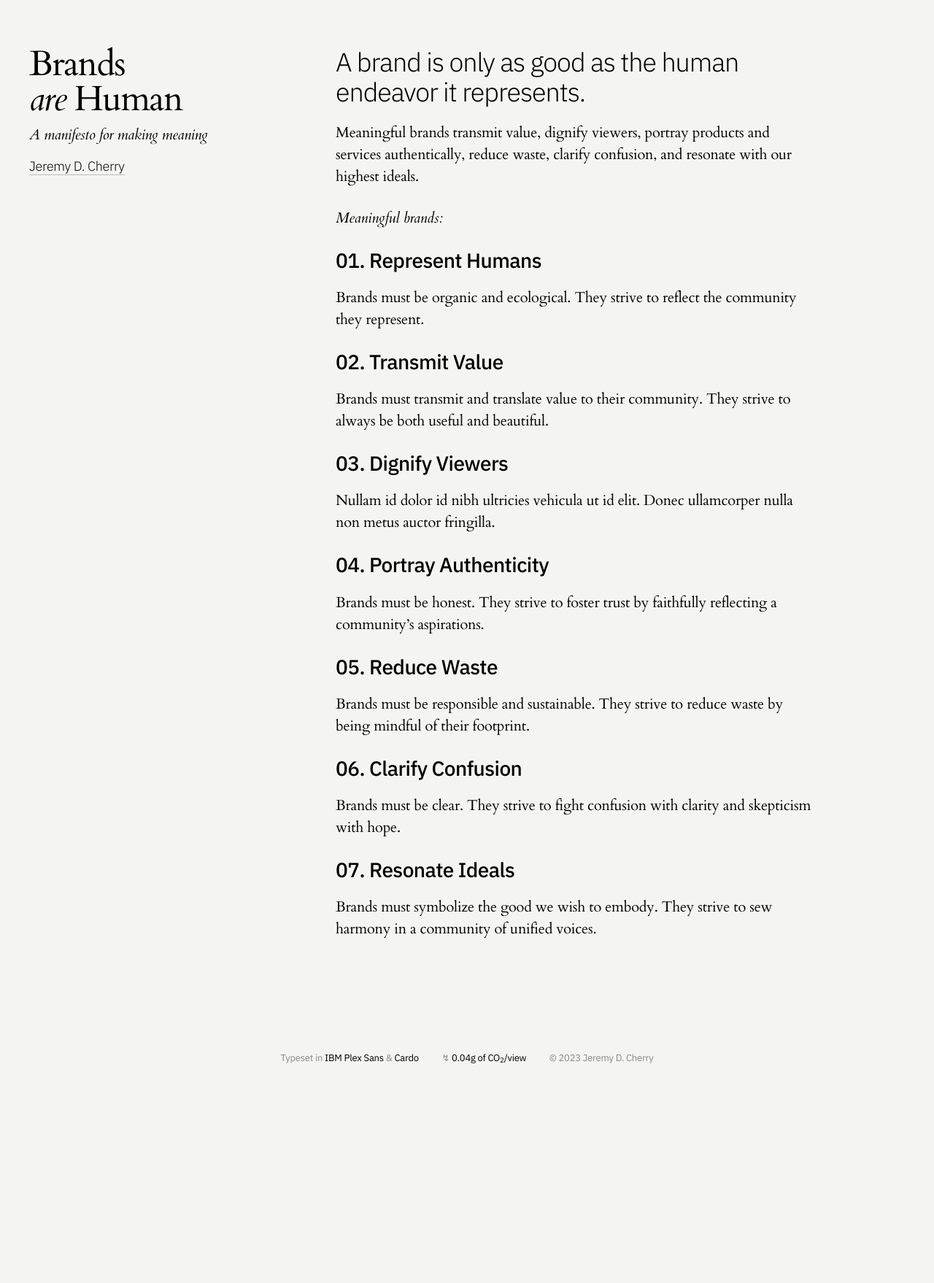
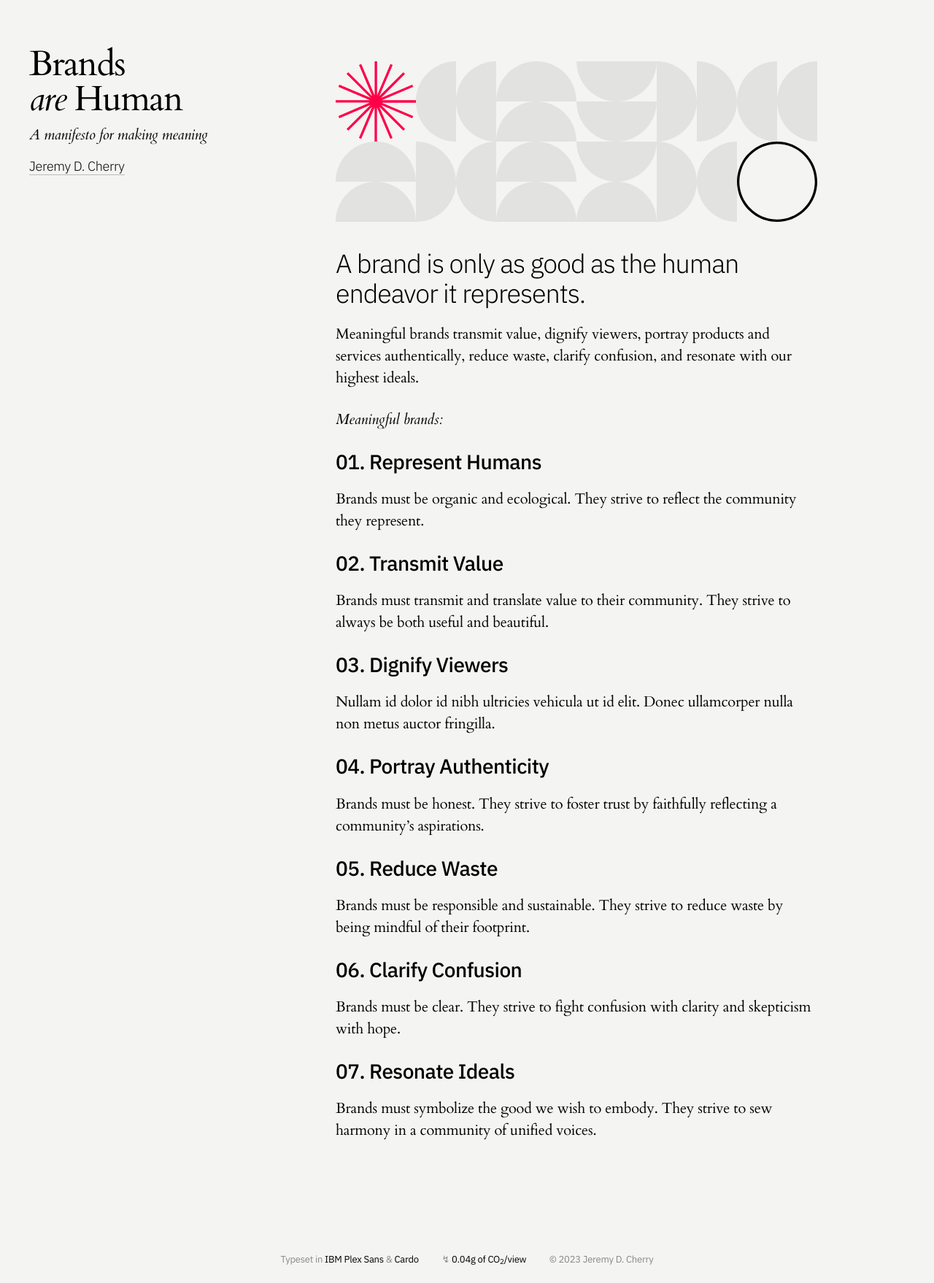
Before and after one commit to jeremydcherry/jeremydcherry.github.io, a Jekyll site: the page built from content/brands.md, in a window 1280 px wide. Shown: the whole page at 73% size. Built offline with Jekyll 4.4.1, drawn with Linux system fonts in a browser that asks for light colours; before the commit the page ends 1482 px from its top, so only the background shows below that.

Commit message:
Added image to manifesto

```diff
--- a/content/brands.md
+++ b/content/brands.md
@@ -4,6 +4,8 @@ title: Brands are Human
 subtitle: A manifesto for making meaning
 permalink: /brandsarehuman
 ---
+
+<img src="/images/jdc-pattern.svg" class="header-pattern">
 
 # A brand is only as good as the human endeavor it represents.
 
```
